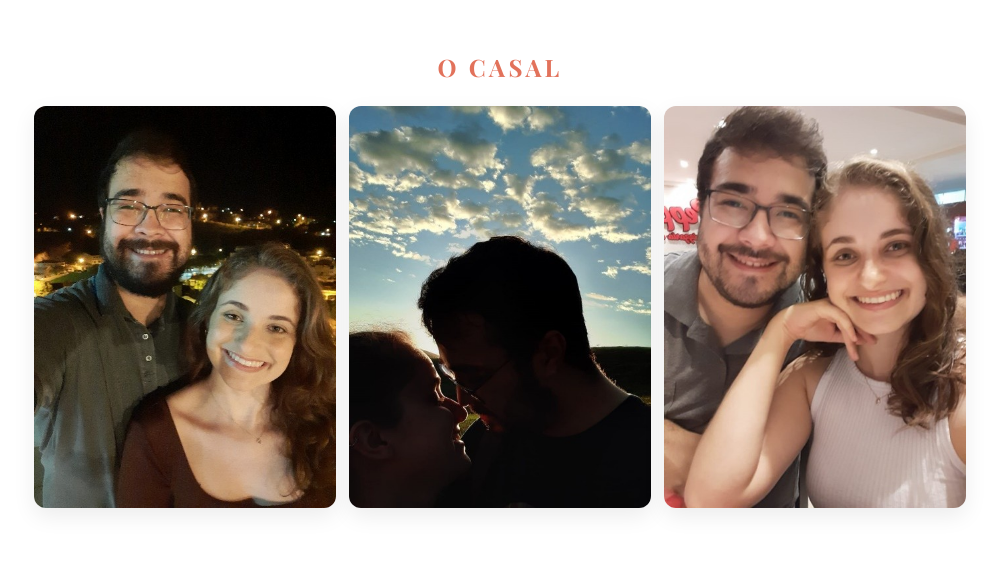
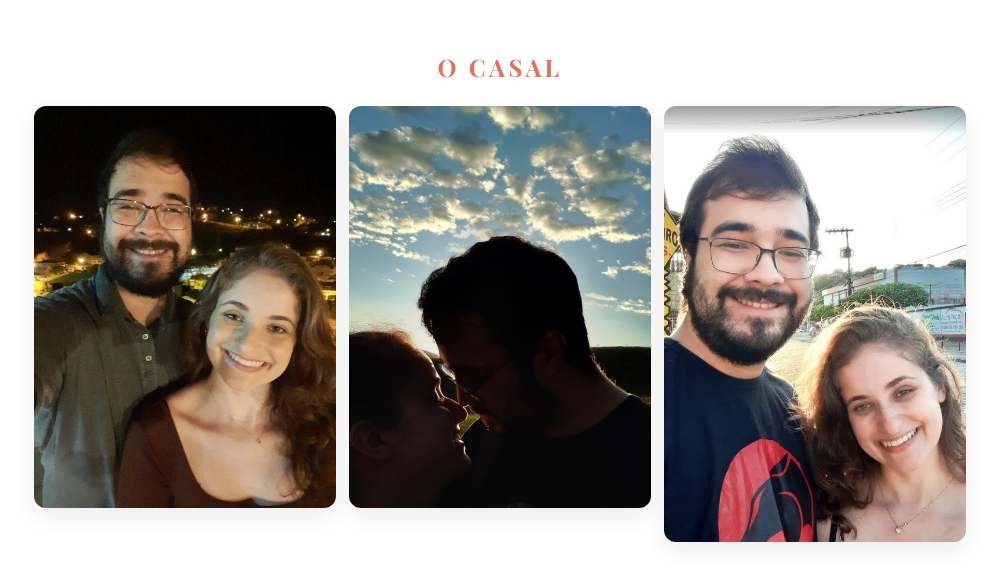
Before and after one commit to betaniaelucas/celebreocasamento, a plain HTML site: page index.html in a window 1280 px wide. Shown: the part 966-1537 px from the top of the page, without its empty margins (140-1137 px from the left). Drawn offline with nearby package versions, Linux system fonts and the light colour scheme.

Commit message:
Update index.html
Alterando a foto

```diff
--- a/index.html
+++ b/index.html
@@ -58,7 +58,7 @@
       <div class="gallery-3">
         <img src="image/casal1.jpg" alt="Betânia e Lucas" loading="lazy">
         <img src="image/casal2.jpg" alt="Betânia e Lucas" loading="lazy">
-        <img src="image/casal3.jpg" alt="Betânia e Lucas" loading="lazy">
+        <img src="image/fotoLeopoldina.jpg" alt="Betânia e Lucas" loading="lazy">
       </div>
     </section>
 
```
